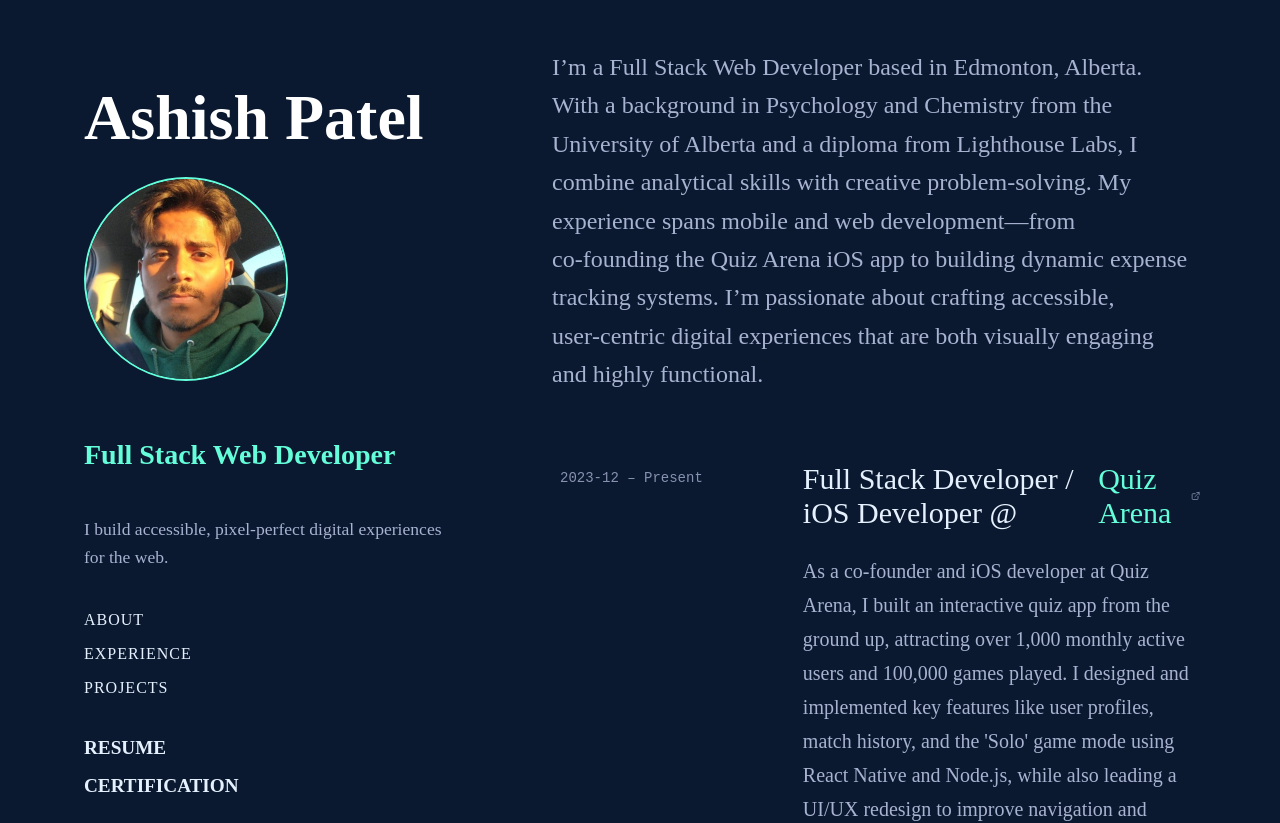
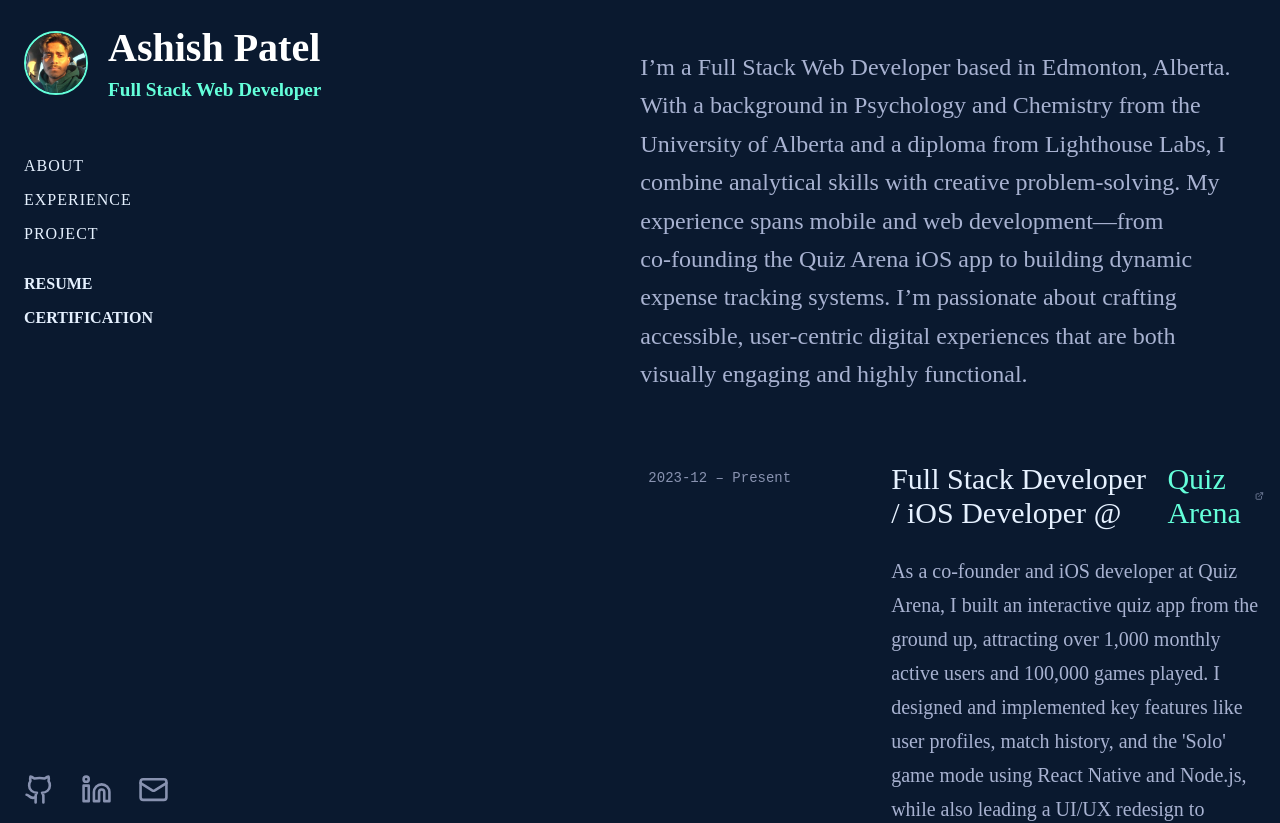
Before and after one commit to apatel924/ashish-portfolio, a React (Create React App) app: page / in a window 1280 px wide. Shown: the top 823 px of the page. Built offline with nearby package versions, Linux system fonts and the light colour scheme.

Commit message:
Refactor Header into LeftSidebar with responsive design

```diff
--- a/src/components/LeftSidebar.js
+++ b/src/components/LeftSidebar.js
@@ -1,63 +1,72 @@
-import React, { useState } from "react";
+import React, { useState, useEffect } from "react";
 import SocialLinks from "./SocialLinks";
 import DocumentModal from "./DocumentModal";
 import linkedinImg from "../images/linkedin-img.jpeg";
 
-function LeftSidebar() {
+function Header() {
   // State for PDF modals
   const [showResume, setShowResume] = useState(false);
   const [showDiploma, setShowDiploma] = useState(false);
+  const [isMobile, setIsMobile] = useState(window.innerWidth <= 1024);
 
-  // Existing container style
-  const containerStyle = {
+  // Handle window resize
+  useEffect(() => {
+    const handleResize = () => {
+      setIsMobile(window.innerWidth <= 1024);
+    };
+
+    window.addEventListener("resize", handleResize);
+    return () => window.removeEventListener("resize", handleResize);
+  }, []);
+
+  const headerStyle = {
+    position: isMobile ? "static" : "sticky",
+    top: 0,
     display: "flex",
     flexDirection: "column",
-    justifyContent: "flex-start",
-    alignItems: "flex-start",
-    height: "100%",
-    padding: "80px 60px",
-    boxSizing: "border-box",
+    justifyContent: "between",
+    width: isMobile ? "100%" : "48%",
+    maxHeight: isMobile ? "auto" : "100vh",
+    padding: isMobile ? "24px 16px" : "24px 0",
+  };
+
+  const profileContainerStyle = {
+    marginBottom: "32px",
+  };
+
+  const profileStyle = {
+    display: "flex",
+    alignItems: "center",
+    gap: "20px",
+    marginBottom: "24px",
+  };
+
+  const imageStyle = {
+    width: "60px",
+    height: "60px",
+    borderRadius: "50%",
+    objectFit: "cover",
+    border: "2px solid #64ffda",
   };
 
   const nameStyle = {
-    fontSize: "4rem",
+    fontSize: "2.5rem",
     fontWeight: "bold",
     margin: 0,
     color: "#ffffff",
-    lineHeight: 1.2,
-  };
-
-  const imageStyle = {
-    width: "200px",
-    height: "200px",
-    borderRadius: "50%",
-    objectFit: "cover",
-    marginTop: "20px",
-    marginBottom: "40px",
-    border: "2px solid #64ffda",
   };
 
   const titleStyle = {
-    fontSize: "1.75rem",
+    fontSize: "1.2rem",
     color: "#64ffda",
-    margin: "16px 0 24px 0",
-    lineHeight: 1.3,
+    margin: "8px 0 0 0",
   };
 
-  const paragraphStyle = {
-    fontSize: "1.1rem",
-    color: "#a8b2d1",
-    maxWidth: "360px",
-    lineHeight: 1.6,
-    marginBottom: "40px",
-  };
-
-  // Nav container
   const navStyle = {
     display: "flex",
-    flexDirection: "column",
-    gap: "16px",
-    marginBottom: "40px",
+    flexDirection: isMobile ? "row" : "column",
+    gap: isMobile ? "24px" : "16px",
+    marginBottom: "32px",
   };
 
   const navLinkStyle = {
@@ -70,89 +79,94 @@ function LeftSidebar() {
     transition: "color 0.3s",
   };
 
-  // Hover effect
-  const handleNavHoverEnter = (e) => {
-    e.target.style.color = "#64ffda";
-  };
-  const handleNavHoverLeave = (e) => {
-    e.target.style.color = "#e6f1ff";
+  const docLinksStyle = {
+    display: "flex",
+    flexDirection: isMobile ? "row" : "column",
+    gap: isMobile ? "24px" : "16px",
+    marginBottom: "32px",
   };
 
-  // Large text links for resume/diploma
   const docLinkStyle = {
-    fontSize: "1.2rem",
+    fontSize: "1rem",
     fontWeight: "bold",
     color: "#e6f1ff",
     cursor: "pointer",
     transition: "color 0.3s",
     textTransform: "uppercase",
   };
-  const handleDocHoverEnter = (e) => {
+
+  // Hover effects
+  const handleHoverEnter = (e) => {
     e.target.style.color = "#64ffda";
   };
-  const handleDocHoverLeave = (e) => {
+
+  const handleHoverLeave = (e) => {
     e.target.style.color = "#e6f1ff";
   };
 
+  const socialContainerStyle = {
+    marginTop: "auto", // Push to bottom when in side layout
+  };
+
   return (
-    <div style={containerStyle}>
-      <h1 style={nameStyle}>Ashish Patel</h1>
-      <img src={linkedinImg} alt="Ashish Patel" style={imageStyle} />
-      <h2 style={titleStyle}>Full Stack Web Developer</h2>
-      <p style={paragraphStyle}>
-        I build accessible, pixel-perfect digital experiences for the web.
-      </p>
+    <header style={headerStyle}>
+      <div style={profileContainerStyle}>
+        <div style={profileStyle}>
+          <img src={linkedinImg} alt="Ashish Patel" style={imageStyle} />
+          <div>
+            <h1 style={nameStyle}>Ashish Patel</h1>
+            <h2 style={titleStyle}>Full Stack Web Developer</h2>
+          </div>
+        </div>
+      </div>
 
-      {/* Existing nav links for About, Experience, Projects */}
       <nav style={navStyle}>
         <a
           style={navLinkStyle}
-          onMouseEnter={handleNavHoverEnter}
-          onMouseLeave={handleNavHoverLeave}
+          onMouseEnter={handleHoverEnter}
+          onMouseLeave={handleHoverLeave}
           href="#about"
         >
           About
         </a>
         <a
           style={navLinkStyle}
-          onMouseEnter={handleNavHoverEnter}
-          onMouseLeave={handleNavHoverLeave}
+          onMouseEnter={handleHoverEnter}
+          onMouseLeave={handleHoverLeave}
           href="#experience"
         >
           Experience
         </a>
         <a
           style={navLinkStyle}
-          onMouseEnter={handleNavHoverEnter}
-          onMouseLeave={handleNavHoverLeave}
-          href="#projects"
+          onMouseEnter={handleHoverEnter}
+          onMouseLeave={handleHoverLeave}
+          href="#project"
         >
-          Projects
+          Project
         </a>
       </nav>
 
-      {/* Add 2 large text links for PDF popups */}
-      <div style={{ display: "flex", flexDirection: "column", gap: "16px" }}>
+      <div style={docLinksStyle}>
         <span
           style={docLinkStyle}
-          onMouseEnter={handleDocHoverEnter}
-          onMouseLeave={handleDocHoverLeave}
+          onMouseEnter={handleHoverEnter}
+          onMouseLeave={handleHoverLeave}
           onClick={() => setShowResume(true)}
         >
           Resume
         </span>
         <span
           style={docLinkStyle}
-          onMouseEnter={handleDocHoverEnter}
-          onMouseLeave={handleDocHoverLeave}
+          onMouseEnter={handleHoverEnter}
+          onMouseLeave={handleHoverLeave}
           onClick={() => setShowDiploma(true)}
         >
           Certification
         </span>
       </div>
 
-      {/* Social links at bottom */}
-      <div style={{ marginTop: "auto", marginBottom: "40px" }}>
+      <div style={socialContainerStyle}>
         <SocialLinks vertical={false} />
       </div>
 
@@ -171,8 +185,8 @@ function LeftSidebar() {
           onClose={() => setShowDiploma(false)}
         />
       )}
-    </div>
+    </header>
   );
 }
 
-export default LeftSidebar;
+export default Header;
```
